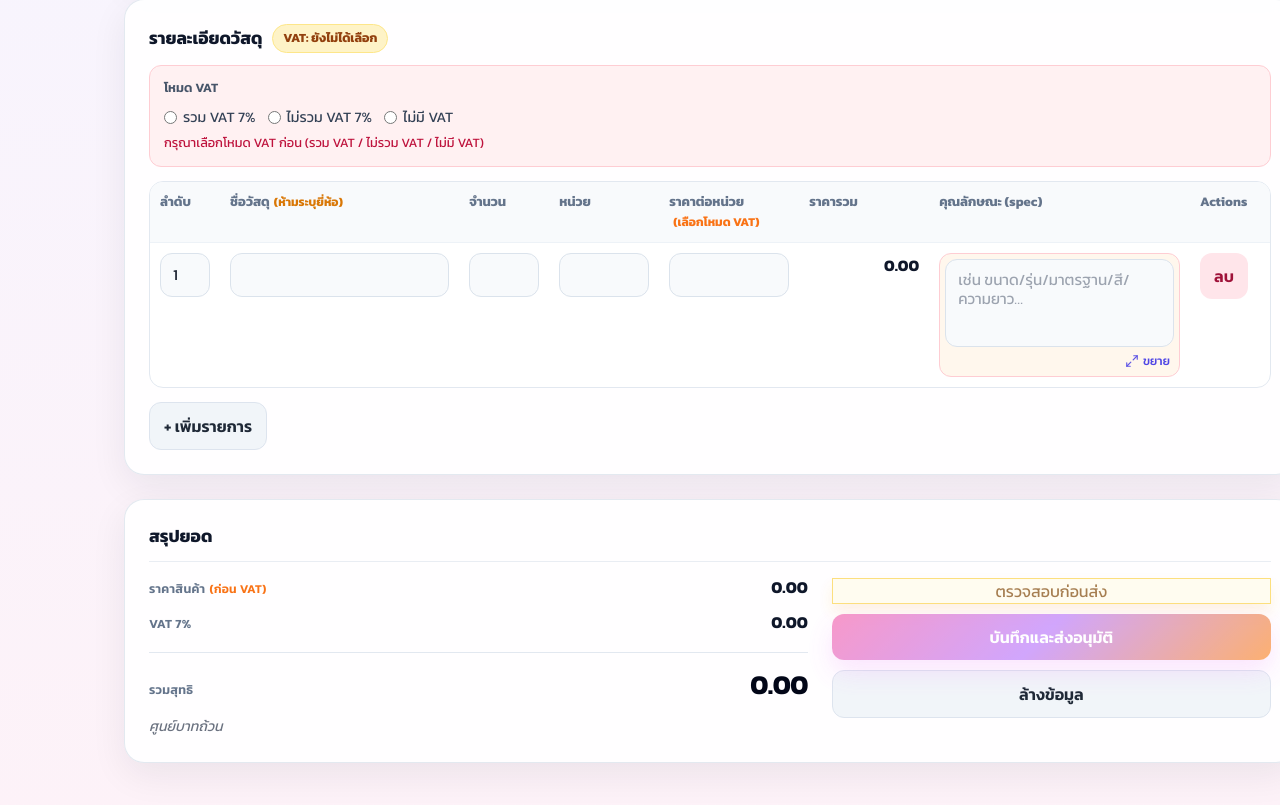
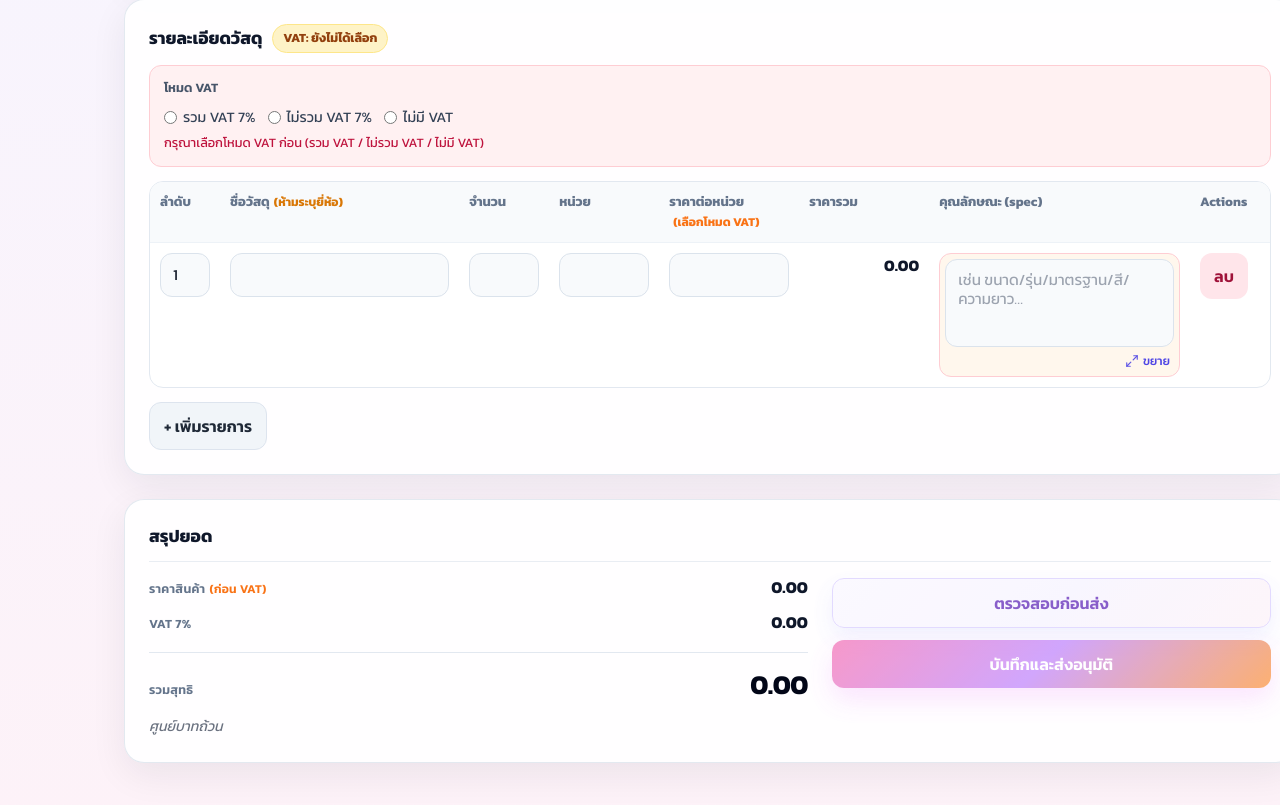
Before and after one commit to Fuadee/-, a Next.js app: page / in a window 1280 px wide. Shown: the part 1578-2383 px from the top of the page. Built offline with nearby package versions, Linux system fonts and the light colour scheme.

Commit message:
Refine generate form action buttons and remove reset action

```diff
--- a/src/app/(app)/GenerateClient.tsx
+++ b/src/app/(app)/GenerateClient.tsx
@@ -422,37 +422,6 @@ export default function GenerateClient() {
         .filter((value): value is MissingSpecRow => Boolean(value)),
     [isItemUsed]
   );
-
-  const resetForm = () => {
-    const isConfirmed = window.confirm("ต้องการล้างข้อมูลทั้งหมดใช่หรือไม่?");
-    if (!isConfirmed) {
-      return;
-    }
-
-    setDepartment("");
-    setSubject("");
-    setSubjectDetail("");
-    setPurpose("");
-    setBudgetAmount("");
-    setVendorName("");
-    setTaxId("");
-    setVendorAddress("");
-    setReceiptNo("");
-    setReceiptDate("");
-    setAssignee("");
-    setAssigneePosition("");
-    setApprovedBy("");
-    setPaymentMethod("");
-    setAssigneeEmpCode("");
-    setLoanDocNo("");
-    setPaymentBudget(createEmptyPaymentBudgetForm());
-    setItems([createEmptyItem()]);
-    setVatMode(null);
-    setError(null);
-    setValidationErrors({});
-    setShowMissingSpecModal(false);
-    setMissingSpecRows([]);
-  };
 
   const itemTotal = (item: ItemForm) => parseNumber(item.qty) * parseNumber(item.price);
   const vatSummary = useMemo(() => {
@@ -1497,9 +1466,6 @@ export default function GenerateClient() {
                       editingJobId ? "บันทึกและส่งอนุมัติ" : "บันทึกและส่งอนุมัติ"
                     )}
                   </button>
-                  <button type="button" className={styles.resetButton} onClick={resetForm}>
-                    ล้างข้อมูล
-                  </button>
                 </div>
               </div>
 
--- a/src/app/(app)/page.module.css
+++ b/src/app/(app)/page.module.css
@@ -334,8 +334,7 @@
 .secondaryButton,
 .secondaryButtonBottom,
 .removeButton,
-.primaryButton,
-.resetButton {
+.primaryButton {
   border: none;
   border-radius: 12px;
   cursor: pointer;
@@ -345,8 +344,7 @@
 }
 
 .secondaryButton,
-.secondaryButtonBottom,
-.resetButton {
+.secondaryButtonBottom {
   background: #f1f5f9;
   color: #1f2937;
   border: 1px solid #dde4ee;
@@ -363,8 +361,7 @@
 
 .removeButton:hover,
 .secondaryButton:hover,
-.secondaryButtonBottom:hover,
-.resetButton:hover {
+.secondaryButtonBottom:hover {
   transform: translateY(-1px);
   box-shadow: 0 8px 18px rgba(148, 163, 184, 0.18);
 }
@@ -441,7 +438,7 @@
 
 .summaryActions {
   display: grid;
-  gap: 10px;
+  gap: 12px;
   align-content: start;
 }
 
@@ -465,6 +462,8 @@
 
 .primaryButton {
   width: 100%;
+  min-height: 48px;
+  padding: 12px 16px;
   color: #fff;
   background: linear-gradient(135deg, #f472b6 0%, #c084fc 48%, #fb923c 100%);
   box-shadow: 0 12px 26px rgba(232, 121, 249, 0.26);
@@ -472,16 +471,33 @@
 
 .precheckButton {
   width: 100%;
-  color: #854d0e;
-  background: #fffbeb;
-  border: 1px solid #fcd34d;
-  box-shadow: 0 8px 16px rgba(245, 158, 11, 0.16);
+  min-height: 48px;
+  padding: 12px 16px;
+  border-radius: 12px;
+  border: 1px solid #d8ccff;
+  color: #5b21b6;
+  background: linear-gradient(135deg, #faf7ff 0%, #f6f3ff 52%, #fdf2f8 100%);
+  box-shadow: 0 10px 22px rgba(129, 140, 248, 0.16);
+  font-weight: 600;
+  cursor: pointer;
+  transition: transform 0.2s ease, box-shadow 0.2s ease, background-color 0.2s ease, border-color 0.2s ease;
 }
 
 .precheckButton:hover:not(:disabled) {
   transform: translateY(-1px);
-  box-shadow: 0 12px 20px rgba(245, 158, 11, 0.2);
-  background: #fef3c7;
+  background: linear-gradient(135deg, #f4efff 0%, #f1ebff 52%, #fce7f3 100%);
+  border-color: #c4b5fd;
+  box-shadow: 0 12px 24px rgba(139, 92, 246, 0.2);
+}
+
+.precheckButton:active:not(:disabled) {
+  transform: translateY(0);
+  box-shadow: 0 7px 16px rgba(139, 92, 246, 0.16);
+}
+
+.precheckButton:focus-visible {
+  outline: none;
+  box-shadow: 0 0 0 3px rgba(196, 181, 253, 0.6), 0 12px 24px rgba(139, 92, 246, 0.18);
 }
 
 .precheckButton:disabled {
@@ -497,10 +513,6 @@
 .primaryButton:disabled {
   opacity: 0.72;
   cursor: not-allowed;
-}
-
-.resetButton {
-  width: 100%;
 }
 
 .spinnerWrap {
```
